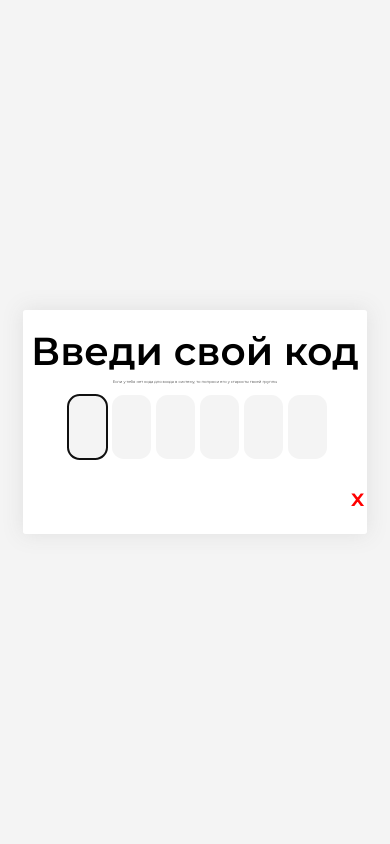
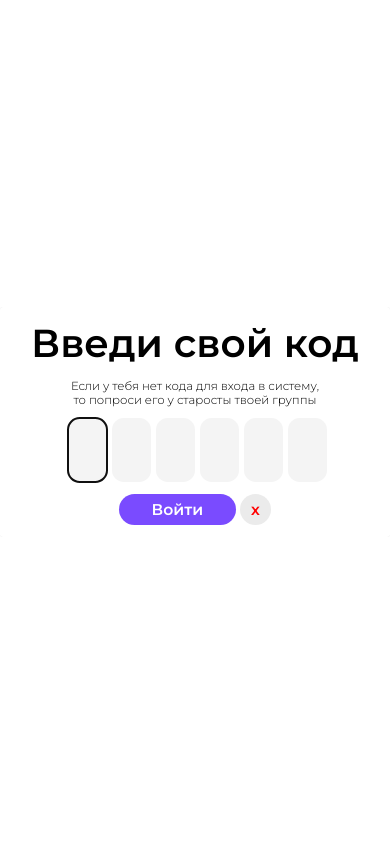
Before and after one commit to Cartman-SP/Markbook, a Django app: page / in a window 390 px wide. Run offline with Django 4.2, Linux system fonts and the light colour scheme.

Commit message:
pigs fixed

```diff
--- a/Markbook/mainapp/static/css/mainpage.css
+++ b/Markbook/mainapp/static/css/mainpage.css
@@ -103,7 +103,7 @@ input {
 
 @media (max-width: 1000px){
   body {
-    background-color: #f4f4f4;
+    background-color: white;
     display: flex;
     justify-content: center;
     align-items: center;
@@ -113,20 +113,33 @@ input {
 
   .input-container {
     text-align: center;
+    align-content: center;
+    padding: 1vw 0 1vw 0;
   }
 
   h1 {
     font-family: "Montserrat";
     font-size: 10vw;
+    margin: 0;
+  }
+
+  p{
+    font-family: "Montserrat";
+    font-size: 3vw;
+    width: 70%;
+    margin-left: auto;
+    margin-right: auto;
+    margin-bottom: 3vw;
   }
 
   input {
+    background-color: #f4f4f4;
     text-align: center;
     font-family: "Montserrat";
     padding: 1vh 1vw 1vh 1vw;
     width: 8vw;
     height: 12vw;
-    font-size: 10vw;
+    font-size: 8vw;
     border-radius: 3vw;
     border: none;
     margin-left: 5px;
@@ -134,44 +147,51 @@ input {
 
   #form {
     display: block;
-    justify-content: space-between;
     align-items: center;
+    background-color: white;
+    padding: 1vh 2vw 1vh 2vw;
+    border-radius: .7vw;
+    filter: drop-shadow(0 0 0px rgb(223, 223, 223));
   }
 
   .activity{
-    margin-top: 5vw;
+    margin-top: 3vw;
     background-color: transparent;
-    display: flex;
+    display: block;
     align-items: center;
-    justify-content: space-between;
+    justify-content: center;
   }
 
   .activity button{
     align-items: center;
-    padding: 1vw;
+    padding: 0.2vw;
     font-family: "Montserrat";
-    font-size: 6vw;
-    width: 10vw;
-    height: 10vw;
+    font-size: 4vw;
+    font-weight: bold;
+    width: 30vw;
+    height: 8vw;
     border: none;
     border-radius: 7vw;
-    background-color: white;
+    color: white;
+    background-color: #7A4BFF;
     transition: all .2s;
   }
 
   #form-clean{
     color: red;
+    width: 8vw;
+    background-color: rgb(235, 235, 235);
   }
 
   .activity button:hover {
     cursor: pointer;
-    filter: drop-shadow(0 0 10px rgb(226, 226, 226));
+    filter: brightness(80%);
   }
 
   .error{
     height: 2vw;
     font-family: "Montserrat";
-    font-size: 4vw;
+    font-size: 1vw;
     display: flex;
     align-items: center;
     justify-content: center;
@@ -181,5 +201,6 @@ input {
   .error p{
     margin: 0;
     margin-right: 10px;
+    width: auto;
   }
 }
--- a/Markbook/mainapp/static/css/statistics.css
+++ b/Markbook/mainapp/static/css/statistics.css
@@ -770,9 +770,12 @@ body {
       width: 20vw;
     }
 
+    tr{
+      --labels-size: 240px;
+    }
+
     #table-td{
       font-size: 3vw;
-      margin-left: 20vw;
       margin-bottom: 10px;
       margin-top: 10px;
       max-width: -moz-available;
```
Also changed, not shown: Markbook/db.sqlite3.
